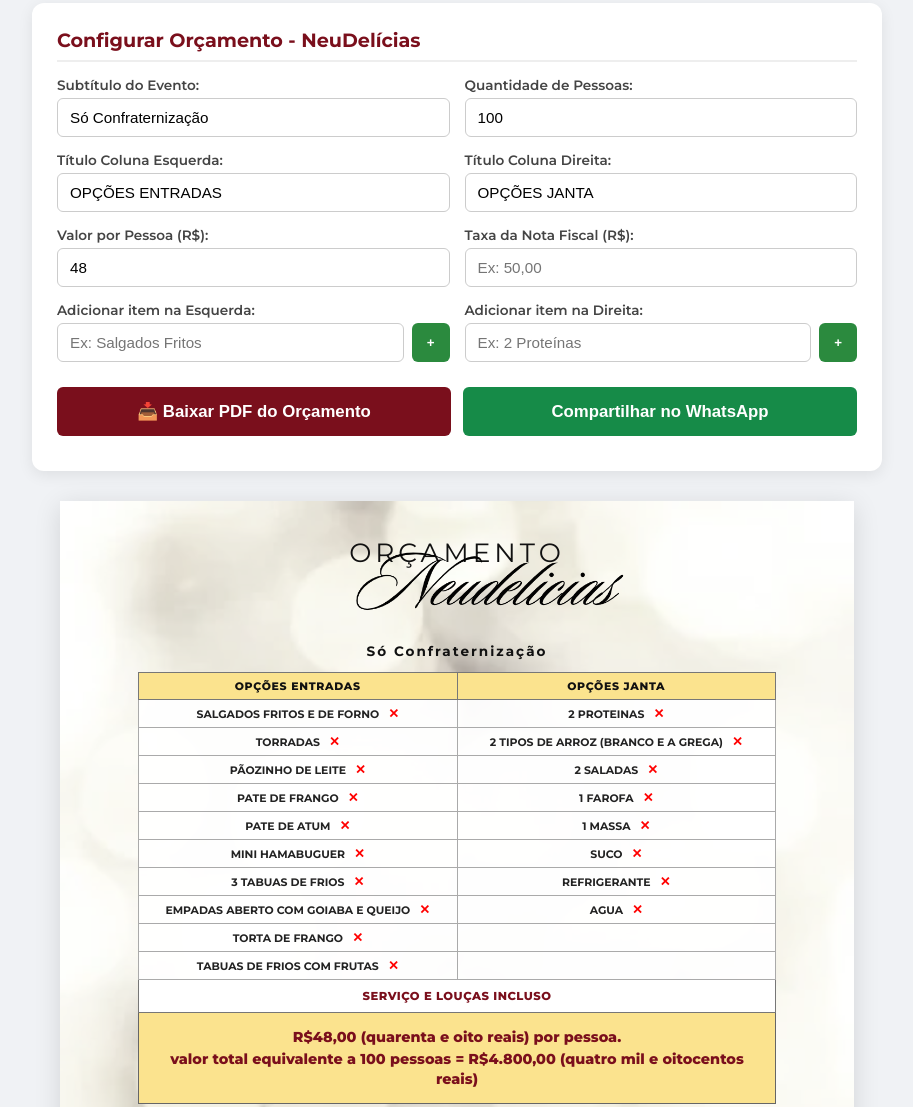
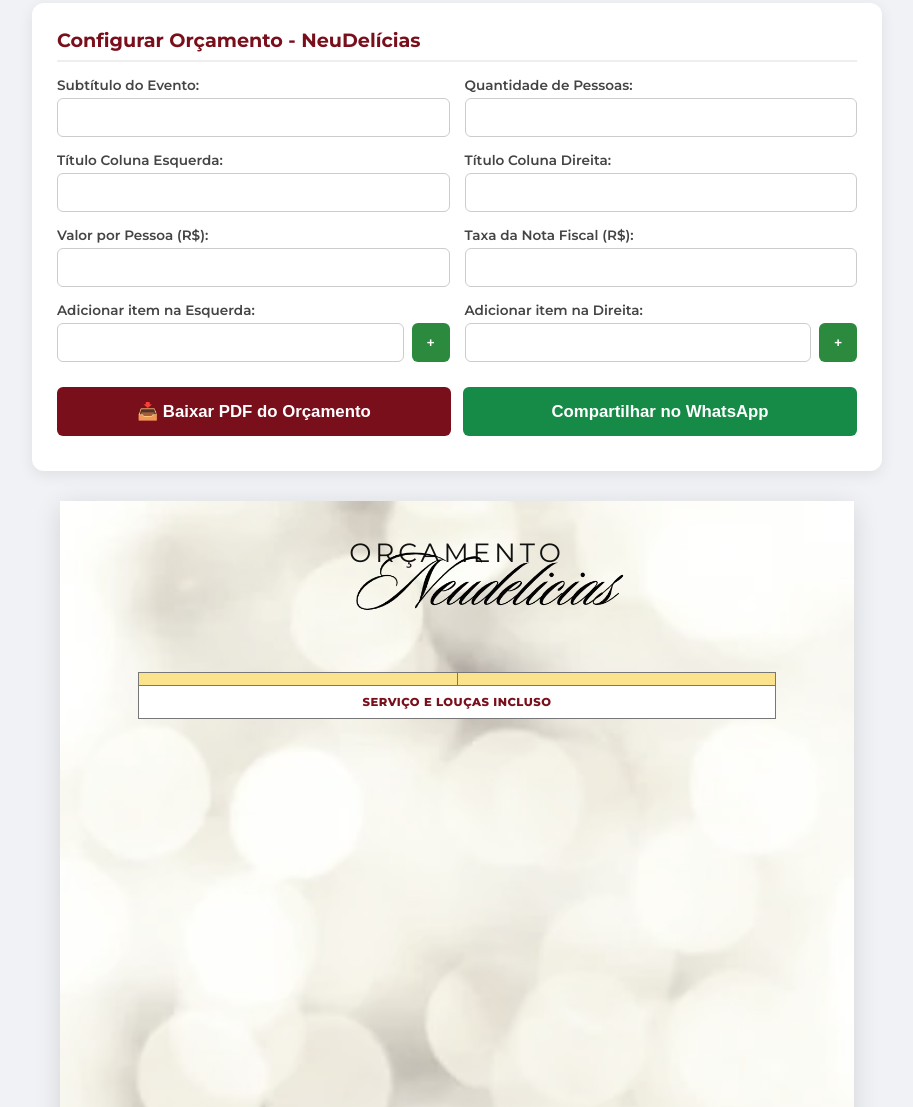
Before and after one commit to cordolla/gerador-orcamento, a plain HTML site: page index.html in a window 1280 px wide. Shown: the part 17-1124 px from the top of the page, without its empty margins (183-1096 px from the left). Drawn offline with Linux system fonts and the light colour scheme.

Commit message:
Start budgets with blank fields
Co-authored-by: Copilot <223556219+Copilot@users.noreply.github.com>

```diff
--- a/index.html
+++ b/index.html
@@ -297,8 +297,8 @@
     .price-box p {
       font-weight: 800;
       color: var(--burgundy);
-      font-size: 0.9rem;
-      line-height: 1.4;
+      font-size: 0.72rem;
+      line-height: 1.35;
       margin: 2px 0;
     }
 
@@ -430,39 +430,39 @@
       <div class="form-grid">
         <div class="form-group">
           <label>Subtítulo do Evento:</label>
-          <input type="text" id="locationInput" value="Só Confraternização" oninput="updateDocument()">
+          <input type="text" id="locationInput" oninput="updateDocument()">
         </div>
 
         <div class="form-group">
           <label>Quantidade de Pessoas:</label>
-          <input type="number" id="peopleInput" value="100" oninput="updateDocument()">
+          <input type="number" id="peopleInput" oninput="updateDocument()">
         </div>
 
         <div class="form-group">
           <label>Título Coluna Esquerda:</label>
-          <input type="text" id="col1TitleInput" value="OPÇÕES ENTRADAS" oninput="updateDocument()">
+          <input type="text" id="col1TitleInput" oninput="updateDocument()">
         </div>
 
         <div class="form-group">
           <label>Título Coluna Direita:</label>
-          <input type="text" id="col2TitleInput" value="OPÇÕES JANTA" oninput="updateDocument()">
+          <input type="text" id="col2TitleInput" oninput="updateDocument()">
         </div>
 
         <div class="form-group">
           <label>Valor por Pessoa (R$):</label>
-          <input type="number" id="priceInput" value="48" step="0.5" oninput="updateDocument()">
+          <input type="number" id="priceInput" step="0.5" oninput="updateDocument()">
         </div>
 
         <div class="form-group">
           <label>Taxa da Nota Fiscal (R$):</label>
-          <input type="number" id="taxInput" placeholder="Ex: 50,00" min="0" step="0.01" oninput="updateDocument()">
+          <input type="number" id="taxInput" min="0" step="0.01" oninput="updateDocument()">
         </div>
 
         <div class="items-grid">
           <div class="form-group">
             <label>Adicionar item na Esquerda:</label>
             <div class="input-with-btn">
-              <input type="text" id="entradaInput" placeholder="Ex: Salgados Fritos" onkeypress="handleKey(event, 'entrada')">
+              <input type="text" id="entradaInput" onkeypress="handleKey(event, 'entrada')">
               <button class="btn-add" onclick="addItem('entrada')">+</button>
             </div>
           </div>
@@ -470,7 +470,7 @@
           <div class="form-group">
             <label>Adicionar item na Direita:</label>
             <div class="input-with-btn">
-              <input type="text" id="jantaInput" placeholder="Ex: 2 Proteínas" onkeypress="handleKey(event, 'janta')">
+              <input type="text" id="jantaInput" onkeypress="handleKey(event, 'janta')">
               <button class="btn-add" onclick="addItem('janta')">+</button>
             </div>
           </div>
@@ -492,14 +492,14 @@
         <div class="doc-brand-mark">
           <img src="logo-texto.png" alt="Neudelicias" class="doc-subtitle-brand-img">
         </div>
-        <div class="doc-sub-location" id="displayLocation">Só Confraternização</div>
+        <div class="doc-sub-location" id="displayLocation"></div>
       </div>
 
       <table class="menu-table">
         <thead>
           <tr>
-            <th id="thCol1">OPÇÕES ENTRADAS</th>
-            <th id="thCol2">OPÇÕES JANTA</th>
+            <th id="thCol1"></th>
+            <th id="thCol2"></th>
           </tr>
         </thead>
         <tbody id="menuTableBody">
@@ -512,9 +512,9 @@
         </tfoot>
       </table>
 
-      <div class="price-box">
-        <p id="displayPerPersonText">R$48,00 (quarenta e oito reais) por pessoa.</p>
-        <p id="displayTotalText">valor total equivalente a 100 pessoas = R$4.800,00 (quatro mil e oitocentos reais)</p>
+      <div class="price-box" id="priceBox" hidden>
+        <p id="displayPerPersonText" hidden></p>
+        <p id="displayTotalText" hidden></p>
         <p id="displayTaxText" hidden></p>
       </div>
 
@@ -549,29 +549,8 @@
   </div>
 
   <script>
-    let entradas = [
-      "SALGADOS FRITOS E DE FORNO",
-      "TORRADAS",
-      "PÃOZINHO DE LEITE",
-      "PATE DE FRANGO",
-      "PATE DE ATUM",
-      "MINI HAMABUGUER",
-      "3 TABUAS DE FRIOS",
-      "EMPADAS ABERTO COM GOIABA E QUEIJO",
-      "TORTA DE FRANGO",
-      "TABUAS DE FRIOS COM FRUTAS"
-    ];
-
-    let jantas = [
-      "2 PROTEINAS",
-      "2 TIPOS DE ARROZ (BRANCO E A GREGA)",
-      "2 SALADAS",
-      "1 FAROFA",
-      "1 MASSA",
-      "SUCO",
-      "REFRIGERANTE",
-      "AGUA"
-    ];
+    let entradas = [];
+    let jantas = [];
 
     function handleKey(event, type) {
       if (event.key === 'Enter') {
@@ -718,22 +697,34 @@
         tbody.appendChild(tr);
       }
 
-      const price = parseFloat(document.getElementById('priceInput').value) || 0;
-      const people = parseInt(document.getElementById('peopleInput').value) || 0;
+      const priceInput = document.getElementById('priceInput').value;
+      const peopleInput = document.getElementById('peopleInput').value;
+      const hasPrice = priceInput !== '';
+      const hasPeople = peopleInput !== '';
+      const price = hasPrice ? parseFloat(priceInput) : 0;
+      const people = hasPeople ? parseInt(peopleInput, 10) : 0;
       const tax = parseFloat(document.getElementById('taxInput').value) || 0;
       const total = price * people;
 
-      document.getElementById('displayPerPersonText').innerText =
-        `R$${price.toFixed(2).replace('.', ',')} (${numeroPorExtenso(price)}) por pessoa.`;
+      const perPersonText = document.getElementById('displayPerPersonText');
+      perPersonText.hidden = !hasPrice;
+      perPersonText.innerText = hasPrice
+        ? `R$${price.toFixed(2).replace('.', ',')} (${numeroPorExtenso(price)}) por pessoa.`
+        : '';
 
-      document.getElementById('displayTotalText').innerText =
-        `valor total equivalente a ${people} pessoas = R$${total.toLocaleString('pt-BR', {minimumFractionDigits: 2})} (${numeroPorExtenso(total)})`;
+      const totalText = document.getElementById('displayTotalText');
+      totalText.hidden = !hasPrice || !hasPeople;
+      totalText.innerText = hasPrice && hasPeople
+        ? `valor total equivalente a ${people} pessoas = R$${total.toLocaleString('pt-BR', {minimumFractionDigits: 2})} (${numeroPorExtenso(total)})`
+        : '';
 
       const taxText = document.getElementById('displayTaxText');
       taxText.hidden = tax <= 0;
       taxText.innerText = tax > 0
         ? `+ R$ ${tax.toLocaleString('pt-BR', {minimumFractionDigits: 2, maximumFractionDigits: 2})} da Emissão da Nota Fiscal`
         : '';
+      document.getElementById('priceBox').hidden =
+        !hasPrice && tax <= 0;
     }
 
     async function createPDFBlob() {
```
